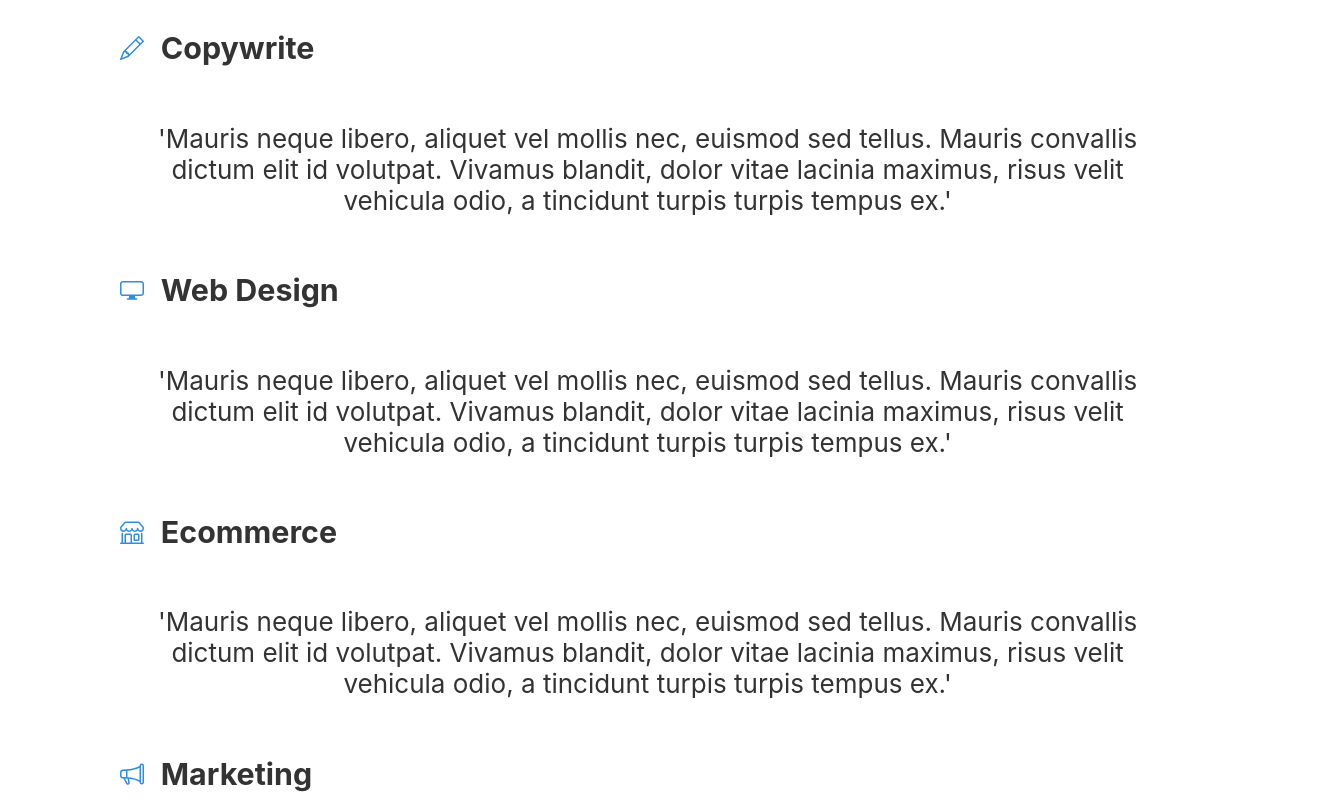
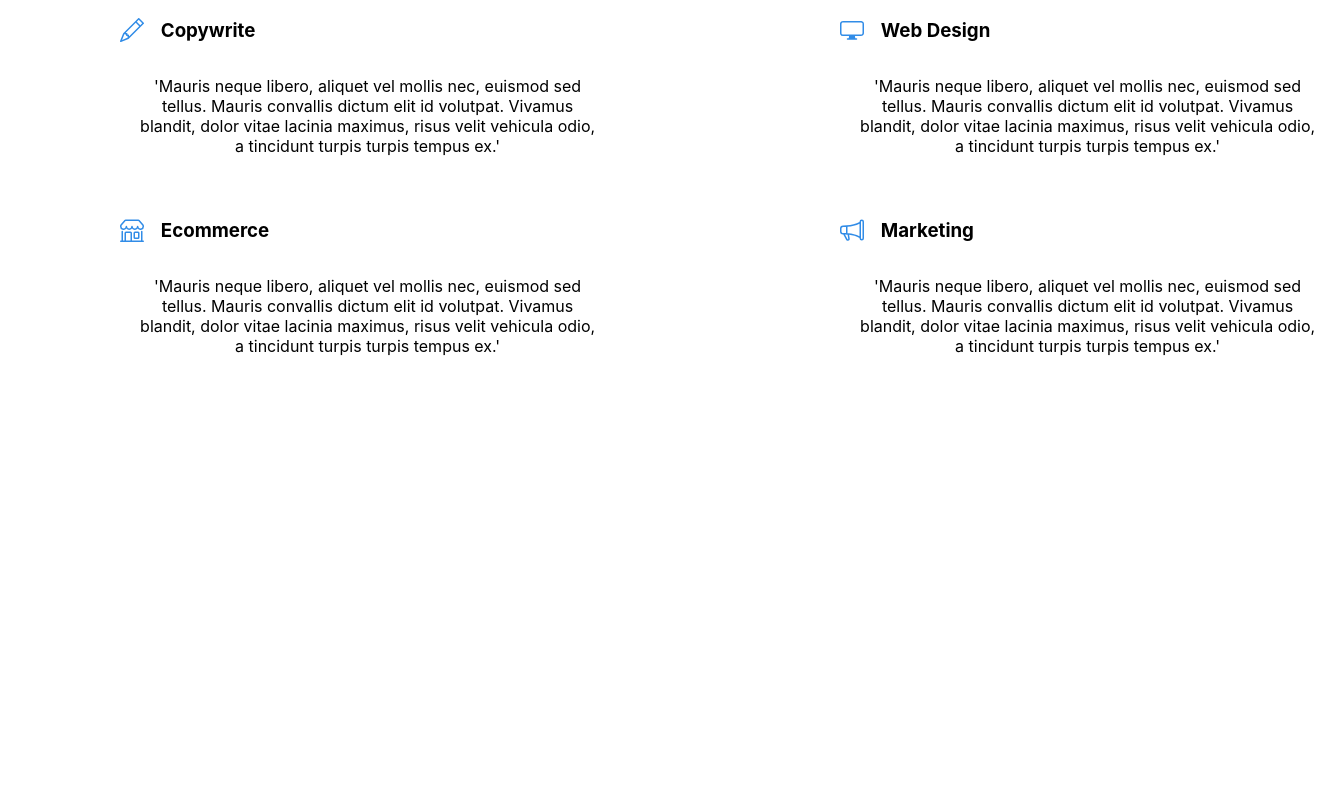
Before and after one commit to maludantasm/mySite, a React (Create React App) app in the folder react/my-site/: page / in a window 1280 px wide. Shown: the top 800 px of the page, 1320 px wide, since content can reach past the window. Built offline with nearby package versions, Linux system fonts and the light colour scheme.

Commit message:
feat: grid adicionado

```diff
--- a/react/my-site/src/App.css
+++ b/react/my-site/src/App.css
@@ -12,3 +12,10 @@
   font-size: calc(10px + 2vmin);
   color: #333;
 }
+
+.grid {
+  display: grid;
+
+  grid-template-rows: 25vh 25vh;
+  grid-template-columns: 90vh 90vh;
+}
--- a/react/my-site/src/App.js
+++ b/react/my-site/src/App.js
@@ -1,15 +1,12 @@
 import './App.css';
 import { Table } from './components/table/table';
 import tbl from './components/table/table.json'
-import WhatIDoElement from './components/whatIDoElements';
 
 function App() {
-  return (
-    <div className='App'>
-      <header className='App-header'>
-        <Table elements={tbl}/>
-      </header>
-    </div>
+    return (
+        <div className='App'>
+            <Table elements={tbl}/>
+        </div>
   );
 }
 
--- a/react/my-site/src/components/table/table.js
+++ b/react/my-site/src/components/table/table.js
@@ -1,19 +1,14 @@
 import './table.css'
-import tbl from './table.json'
 import WhatIDoElement from '../whatIDoElements'
 
 export const Table = (props) => {
-	return(props.elements.map((element) => {
+	var result = props.elements.map((element) => {
 		return(<WhatIDoElement key={element.id} path={element.path} title={element.title} text={element.text}/>)
-	}))
+	})
 
-	// return(
-	// 	<table className="n-by-2">
-	// 		<tr>
-	// 			<td>
-
-	// 			</td>
-	// 		</tr>
-	// 	</table>
-	// )
+	return (
+		<div className="grid">
+			{result}
+		</div>
+	)
 }
```
